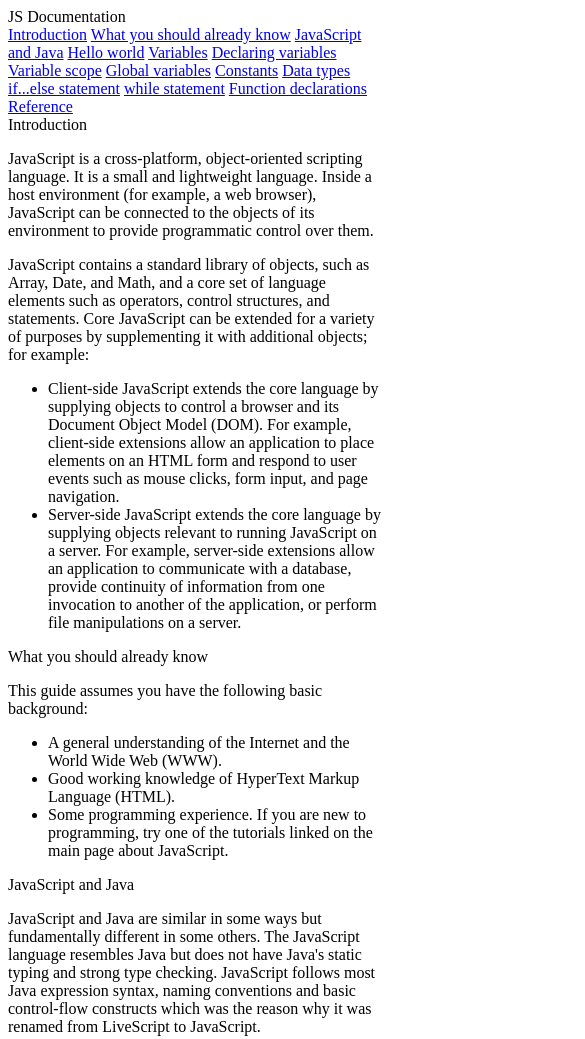
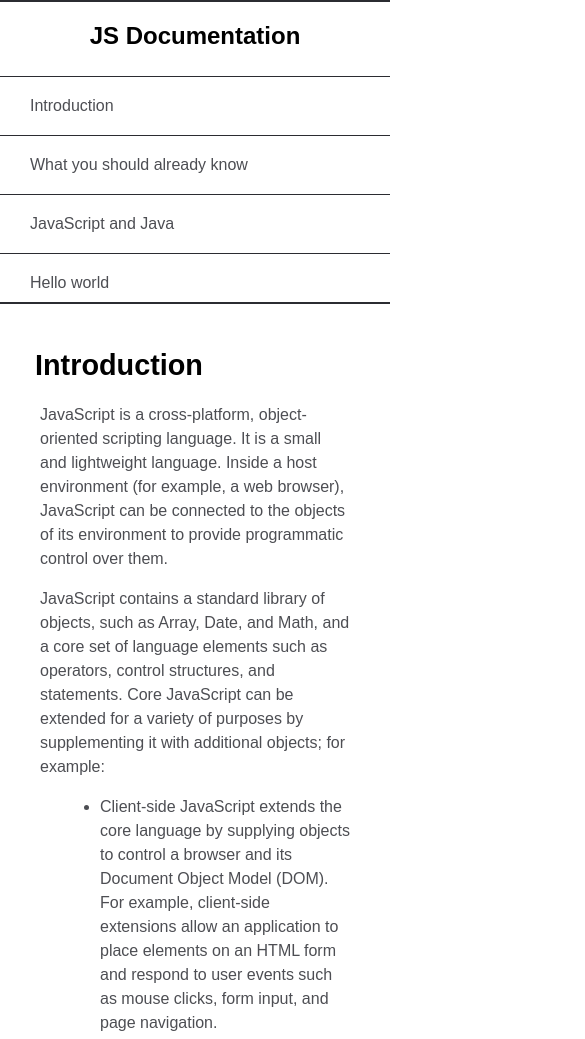
Before and after one commit to AChareun/technical-docs-page, a website: page index.html in a window 390 px wide. Shown: the top 1039 px of the page, 585 px wide, since content can reach past the window. Drawn offline with Linux system fonts and the light colour scheme.

Commit message:
implements full solution

```diff
--- a/app.css
+++ b/app.css
@@ -0,0 +1,93 @@
+body {
+  margin: 0;
+  display: flex;
+  font-family: Arial, Helvetica, sans-serif;
+}
+code {
+  display: block;
+  font-family: monospace;
+  white-space: pre;
+  padding: 10px;
+  width: 100%;
+  background: #eaeaea;
+}
+
+nav {
+  position: fixed;
+  top: 0;
+  left: 0;
+  min-width: 290px;
+  width: 300px;
+  height: 100%;
+  border-right: 2px solid #2b2c31;
+}
+#nav-header {
+  text-align: center;
+  margin: 10px;
+  padding: 10px;
+  font-size: 1.5rem;
+  font-weight: bold;
+}
+#nav-links-list {
+  height: 88%;
+  overflow-y: auto;
+  padding: 0;
+}
+#nav-links-list li {
+  text-align: left;
+  list-style: none;
+  padding: 20px 30px;
+  border-top: 1px solid #2b2c31;
+}
+.nav-link {
+  color: #4d4e53;
+  text-decoration: none;
+}
+
+main {
+  margin-left: 310px;
+  padding: 10px 25px;
+}
+.main-section {
+  line-height: 1.5;
+  font-size: 1rem;
+}
+.section-header {
+  font-size: 1.8rem;
+  font-weight: bold;
+  margin: 30px 10px 15px 10px;
+}
+.section-article {
+  margin: 15px;
+  color: #4d4e53;
+}
+.section-article ul {
+  padding-left: 40px;
+}
+.section-article ul li {
+  margin: 15px 0 0 20px;
+}
+
+@media (max-width: 425px) {
+  body {
+    flex-direction: column;
+  }
+
+  nav {
+    position: relative;
+    width: 100%;
+    height: 300px;
+    border-right: none;
+    border-top: 2px solid #2b2c31;
+    border-bottom: 2px solid #2b2c31;
+  }
+
+  #nav-links-list {
+    overflow-y: scroll;
+    height: 75%;
+  }
+
+  main {
+    margin: 0;
+  }
+}
--- a/index.html
+++ b/index.html
@@ -9,30 +9,50 @@
   </head>
   <body>
     <nav id="navbar">
-      <header>JS Documentation</header>
-      <a href="#Introduction" class="nav-link">Introduction</a>
+      <header id="nav-header">JS Documentation</header>
+      <ul id="nav-links-list">
+        <li><a href="#Introduction" class="nav-link">Introduction</a></li>
+        <li>
           <a href="#What_you_should_already_know" class="nav-link"
             >What you should already know</a
           >
-      <a href="#JavaScript_and_Java" class="nav-link">JavaScript and Java</a>
-      <a href="#Hello_world" class="nav-link">Hello world</a>
-      <a href="#Variables" class="nav-link">Variables</a>
-      <a href="#Declaring_variables" class="nav-link">Declaring variables</a>
-      <a href="#Variable_scope" class="nav-link">Variable scope</a>
+        </li>
+        <li>
+          <a href="#JavaScript_and_Java" class="nav-link"
+            >JavaScript and Java</a
+          >
+        </li>
+        <li><a href="#Hello_world" class="nav-link">Hello world</a></li>
+        <li><a href="#Variables" class="nav-link">Variables</a></li>
+        <li>
+          <a href="#Declaring_variables" class="nav-link"
+            >Declaring variables</a
+          >
+        </li>
+        <li><a href="#Variable_scope" class="nav-link">Variable scope</a></li>
+        <li>
           <a href="#Global_variables" class="nav-link">Global variables</a>
-      <a href="#Constants" class="nav-link">Constants</a>
-      <a href="#Data_types" class="nav-link">Data types</a>
-      <a href="#if...else_statement" class="nav-link">if...else statement</a>
-      <a href="#while_statement" class="nav-link">while statement</a>
+        </li>
+        <li><a href="#Constants" class="nav-link">Constants</a></li>
+        <li><a href="#Data_types" class="nav-link">Data types</a></li>
+        <li>
+          <a href="#if...else_statement" class="nav-link"
+            >if...else statement</a
+          >
+        </li>
+        <li><a href="#while_statement" class="nav-link">while statement</a></li>
+        <li>
           <a href="#Function_declarations" class="nav-link"
             >Function declarations</a
           >
-      <a href="#Reference" class="nav-link">Reference</a>
+        </li>
+        <li><a href="#Reference" class="nav-link">Reference</a></li>
+      </ul>
     </nav>
     <main id="main-doc">
       <section id="Introduction" class="main-section">
-        <header>Introduction</header>
-        <article>
+        <header class="section-header">Introduction</header>
+        <article class="section-article">
           <p>
             JavaScript is a cross-platform, object-oriented scripting language.
             It is a small and lightweight language. Inside a host environment
@@ -67,8 +87,8 @@
         </article>
       </section>
       <section id="What_you_should_already_know" class="main-section">
-        <header>What you should already know</header>
-        <article>
+        <header class="section-header">What you should already know</header>
+        <article class="section-article">
           <p>This guide assumes you have the following basic background:</p>
           <ul>
             <li>
@@ -84,8 +104,8 @@
         </article>
       </section>
       <section id="JavaScript_and_Java" class="main-section">
-        <header>JavaScript and Java</header>
-        <article>
+        <header class="section-header">JavaScript and Java</header>
+        <article class="section-article">
           <p>
             JavaScript and Java are similar in some ways but fundamentally
             different in some others. The JavaScript language resembles Java but
@@ -115,8 +135,8 @@
         </article>
       </section>
       <section id="Hello_world" class="main-section">
-        <header>Hello world</header>
-        <article>
+        <header class="section-header">Hello world</header>
+        <article class="section-article">
           <p>
             To get started with writing JavaScript, open the Scratchpad and
             write your first "Hello world" JavaScript code:
@@ -132,8 +152,8 @@
         </article>
       </section>
       <section id="Variables" class="main-section">
-        <header>Variables</header>
-        <article>
+        <header class="section-header">Variables</header>
+        <article class="section-article">
           <p>
             You use variables as symbolic names for values in your application.
             The names of variables, called identifiers, conform to certain
@@ -155,8 +175,8 @@
         </article>
       </section>
       <section id="Declaring_variables" class="main-section">
-        <header>Declaring variables</header>
-        <article>
+        <header class="section-header">Declaring variables</header>
+        <article class="section-article">
           <p>You can declare a variable in three ways:</p>
           <p>With the keyword var. For example,</p>
           <code>var x = 42.</code>
@@ -178,8 +198,8 @@
         </article>
       </section>
       <section id="Variable_scope" class="main-section">
-        <header>Variable scope</header>
-        <article>
+        <header class="section-header">Variable scope</header>
+        <article class="section-article">
           <p>
             When you declare a variable outside of any function, it is called a
             global variable, because it is available to any other code in the
@@ -207,8 +227,8 @@
         </article>
       </section>
       <section id="Global_variables" class="main-section">
-        <header>Global variables</header>
-        <article>
+        <header class="section-header">Global variables</header>
+        <article class="section-article">
           <p>
             Global variables are in fact properties of the global object. In web
             pages the global object is window, so you can set and access global
@@ -224,8 +244,8 @@
         </article>
       </section>
       <section id="Constants" class="main-section">
-        <header>Constants</header>
-        <article>
+        <header class="section-header">Constants</header>
+        <article class="section-article">
           <p>
             You can create a read-only, named constant with the const keyword.
             The syntax of a constant identifier is the same as for a variable
@@ -262,8 +282,8 @@
         </article>
       </section>
       <section id="Data_types" class="main-section">
-        <header>Data types</header>
-        <article>
+        <header class="section-header">Data types</header>
+        <article class="section-article">
           <p>The latest ECMAScript standard defines seven data types:</p>
           <ul>
             <li>
@@ -298,8 +318,8 @@
         </article>
       </section>
       <section id="if...else_statement" class="main-section">
-        <header>if...else statement</header>
-        <article>
+        <header class="section-header">if...else statement</header>
+        <article class="section-article">
           <p>
             Use the if statement to execute a statement if a logical condition
             is true. Use the optional else clause to execute a statement if the
@@ -351,8 +371,8 @@
         </article>
       </section>
       <section id="while_statement" class="main-section">
-        <header>while statement</header>
-        <article>
+        <header class="section-header">while statement</header>
+        <article class="section-article">
           <p>
             A while statement executes its statements as long as a specified
             condition evaluates to true. A while statement looks as follows:
@@ -393,8 +413,8 @@
         </article>
       </section>
       <section id="Function_declarations" class="main-section">
-        <header>Function declarations</header>
-        <article>
+        <header class="section-header">Function declarations</header>
+        <article class="section-article">
           <p>
             A function definition (also called a function declaration, or
             function statement) consists of the function keyword, followed by:
@@ -431,10 +451,17 @@
         </article>
       </section>
       <section id="Reference" class="main-section">
-        <header>Reference</header>
-        <article>
+        <header class="section-header">Reference</header>
+        <article class="section-article">
           <ul>
-            <li>All the documentation in this page is taken from MDN</li>
+            <li>
+              All the documentation in this page is taken from
+              <a
+                href="https://developer.mozilla.org/en-US/docs/Web/JavaScript/Guide"
+                target="_blank"
+                >MDN</a
+              >
+            </li>
           </ul>
         </article>
       </section>
```
Lines whose indentation alone changed are shown as unchanged.
